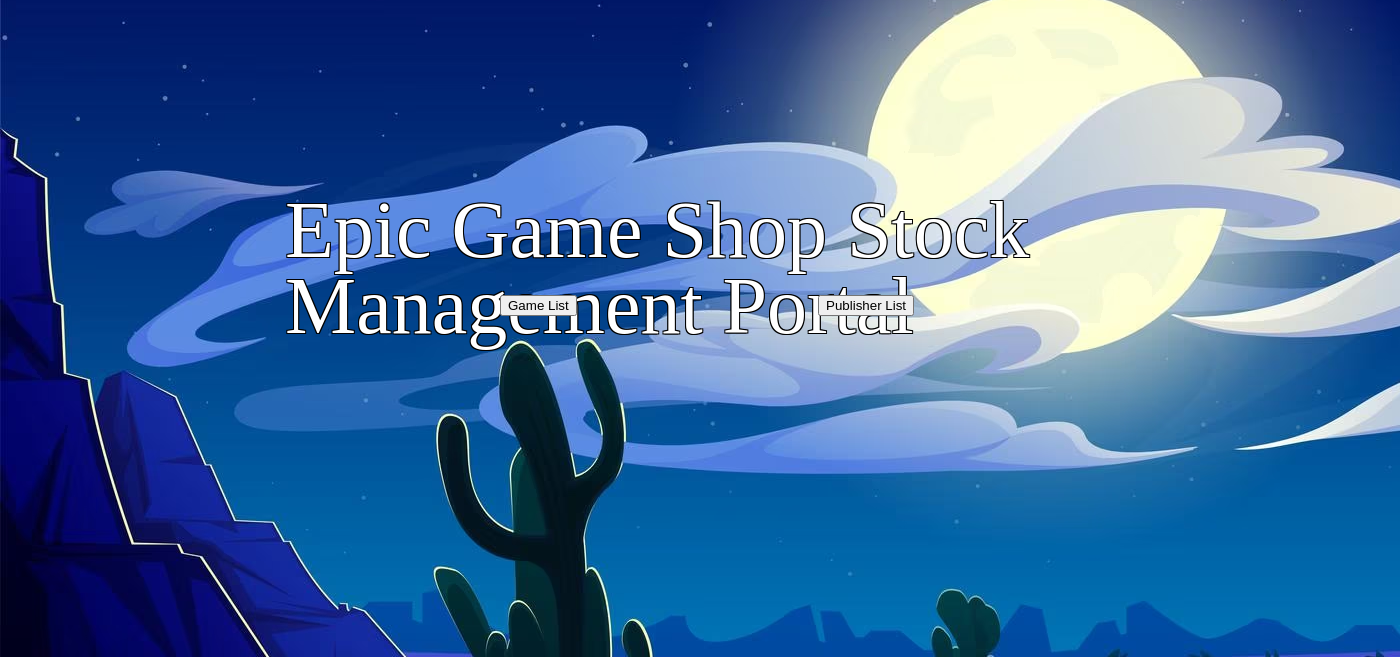
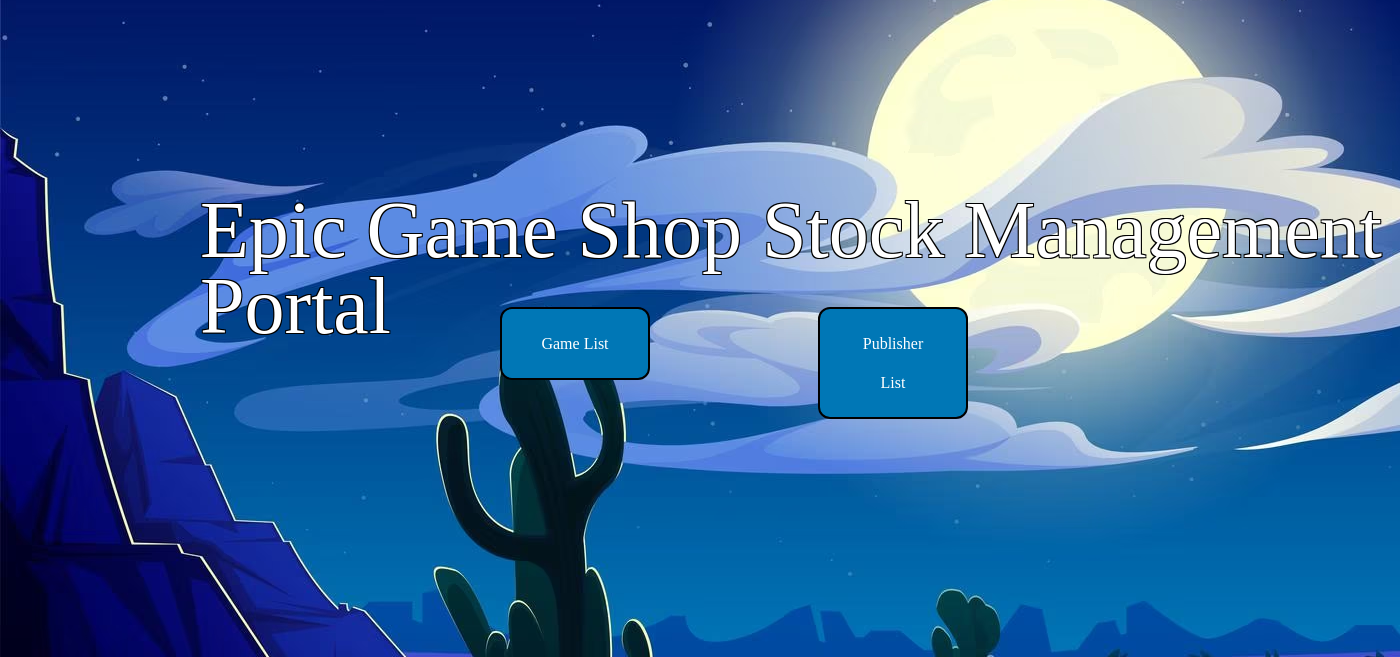
Before and after one commit to dcpieper/codeclan_solo_project, a Flask app: page / in a window 1400 px wide. Shown: the part 143-800 px from the top of the page. Run offline with Flask 2, Linux system fonts and the light colour scheme; some web fonts are replaced.

Commit message:
changed button look

```diff
--- a/project_app/static/base_style.css
+++ b/project_app/static/base_style.css
@@ -2,12 +2,16 @@
     background: url("/static/images/desert_background.avif");
 }
 
+.gamebutton:hover {
+    box-shadow: 0 12px 16px 0 rgba(0,0,0,0.24), 0 17px 50px 0 rgba(0,0,0,0.19);
+}
+
 .gamebutton {
     position: absolute;
-    width: 300px;
-    height: 45px;
+    width: 150px;
+    /* height: 45px; */
     left: 500px;
-    top: 414px;
+    top: 450px;
 
     font-family: 'Boogaloo';
     font-style: normal;
@@ -15,31 +19,52 @@
     font-size: 60px;
     line-height: 39px;
 
-    color: #FFFFFF;
+    background-color: rgb(0,119,182);
+    border: none;
+    color: white;
+    padding: 15px 32px;
+    text-align: center;
+    text-decoration: none;
+    display: inline-block;
+    font-size: 16px;
+    border-radius: 12px;
+    border: 2px solid black;
+}
+
+.publisherbutton:hover {
+    box-shadow: 0 12px 16px 0 rgba(0,0,0,0.24), 0 17px 50px 0 rgba(0,0,0,0.19);
 }
 
 .publisherbutton {
     position: absolute;
-    width: 300px;
-    height: 39px;
+    width: 150px;
+    /* height: 39px; */
     left: 818px;
-    top: 414px;
+    top: 450px;
 
     font-family: 'Boogaloo';
     font-style: normal;
     font-weight: 400;
-    font-size: 60px;
+    font-size: 100px;
     line-height: 39px;
 
-    color: #FFFFFF;
-
+    background-color: rgb(0,119,182);
+    border: none;
+    color: white;
+    padding: 15px 32px;
+    text-align: center;
+    text-decoration: none;
+    display: inline-block;
+    font-size: 16px;
+    border-radius: 12px;
+    border: 2px solid black;
 }
 
 .indextitle {
     position: absolute;
-    width: 1000px;
+    width: 1200px;
     height: 76px;
-    left: 285px;
+    left: 200px;
     top: 281px;
 
     font-family: 'Boogaloo';
@@ -161,3 +186,14 @@
     font-family: 'Boogaloo';
     font-size: 80px
 }
+
+.button {
+    background-color: #4CAF50;
+    border: none;
+    color: white;
+    padding: 15px 32px;
+    text-align: center;
+    text-decoration: none;
+    display: inline-block;
+    font-size: 16px;
+}
--- a/project_app/templates/index.html
+++ b/project_app/templates/index.html
@@ -1,6 +1,6 @@
 {% extends "base.html" %}
 {% block content %}
 <h1 class="indextitle">Epic Game Shop Stock Management Portal</h1>
-<a class="gamebutton" href="/games"><button>Game List</button></a>
-<a class="publisherbutton" href="/publishers"><button>Publisher List</button></a>
+<a href="/games"><button class="gamebutton">Game List</button></a>
+<a href="/publishers"><button class="publisherbutton">Publisher List</button></a>
 {% endblock %}
```
Also changed, not shown: readme.md (added).
